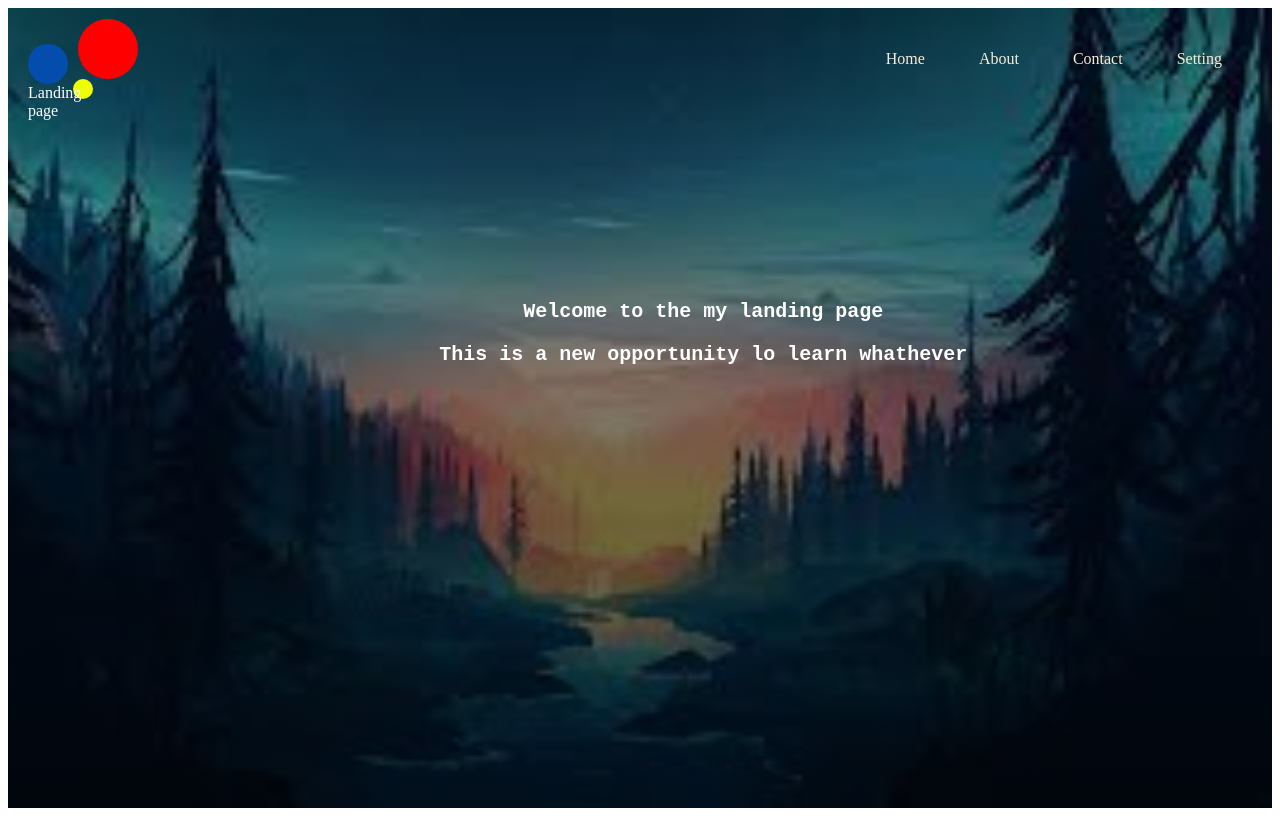
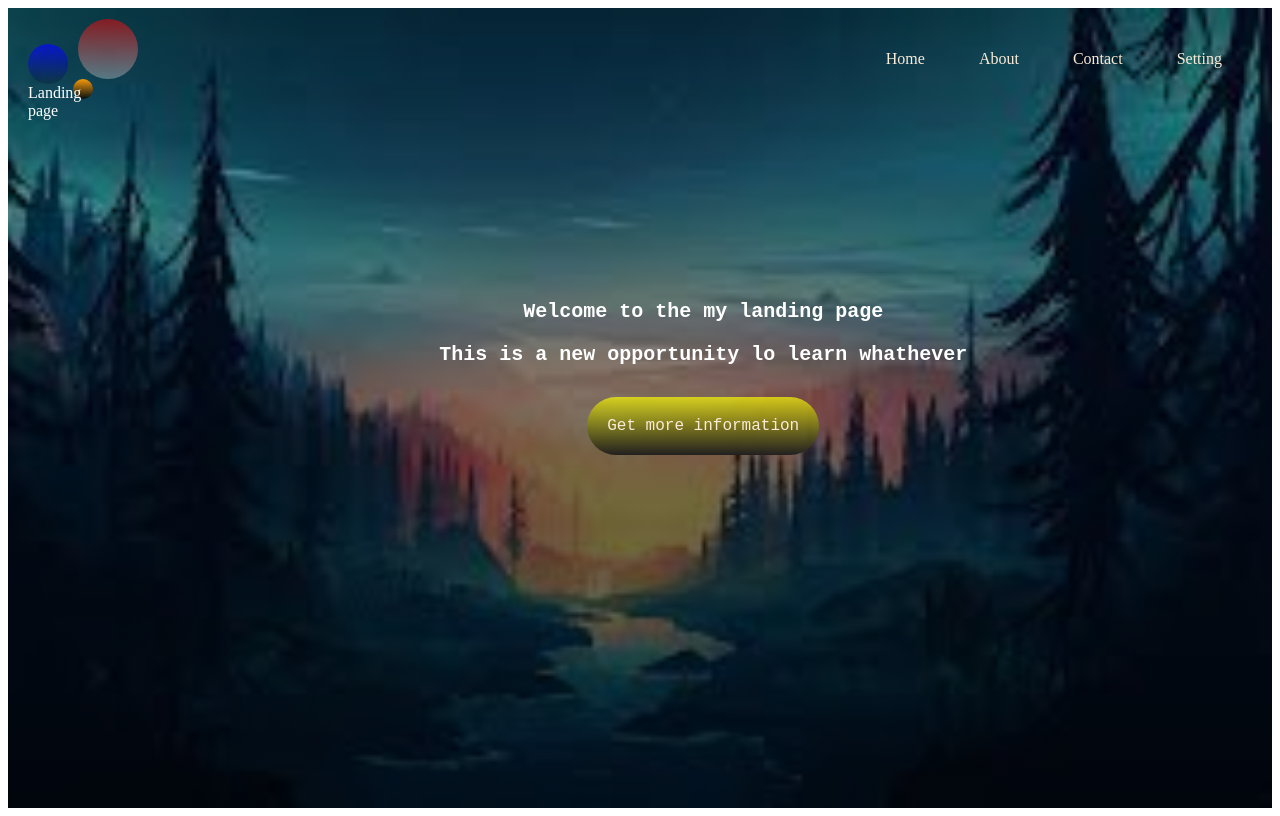
Before and after one commit to Alexs18/Curso-Estilos-Udemy, a plain HTML site: page PaginasEstaticas/QuintoBloque/resources/html/Landen.html in a window 1280 px wide. Drawn offline with Linux system fonts and the light colour scheme.

Commit message:
Cambios Landing

```diff
--- a/PaginasEstaticas/QuintoBloque/resources/css/Landing.css
+++ b/PaginasEstaticas/QuintoBloque/resources/css/Landing.css
@@ -1,3 +1,4 @@
+
 header{
     background-image: linear-gradient(rgb(0, 0, 0, .3), rgb(0,0,0,.7)),url("../Img/FondoLanden.jpg");
     background-repeat: no-repeat;
@@ -23,7 +24,7 @@ header{
     color: rgb(255, 255, 255);
 }
 .one{
-    background-color: red;
+    background:linear-gradient(rgb(253, 0, 0, .5), rgb(255, 255, 255, .3));
     width: 60px;
     height: 60px;
     border-radius: 50%;
@@ -31,14 +32,14 @@ header{
     right: -90px;
 }
 .Two{
-    background-color: rgb(4, 77, 172);
+    background: linear-gradient(rgb(5, 5, 255, .7), rgb(0, 0, 0, .2));
     width: 40px;
     height: 40px;
     border-radius: 50%;
     right: -20px;
 }
 .Three{
-    background-color: rgb(238, 255, 0);
+    background:linear-gradient(rgb(248, 153, 10), rgb(0, 0, 0, .8) );
     width: 20px;
     height: 20px;
     border-radius: 50%;
@@ -66,4 +67,18 @@ h3{
     color: rgb(255, 255, 255);
     font-size: 20px;
     font-family: 'Courier New', Courier, monospace;
+    margin-bottom: 50px;
 }
+.btn{
+    text-decoration: none;
+    padding: 20px;
+    border-radius: 200px;
+}
+.btn-info{
+    background:linear-gradient(rgb(252, 252, 6, .7), rgb(34, 32, 32));
+    font-family: 'Courier New', Courier, monospace;
+    color: antiquewhite;
+}
+.btn:hover{
+    background:linear-gradient(rgb(252, 252, 6), rgb(34, 32, 32, 0.7));
+}
--- a/PaginasEstaticas/QuintoBloque/resources/html/Landen.html
+++ b/PaginasEstaticas/QuintoBloque/resources/html/Landen.html
@@ -34,6 +34,7 @@
             <h3>
                 This is a new opportunity lo learn whathever
             </h3>
+            <a class="btn btn-info" href="#">Get more information</a>
         </div>
     </header>
 </body>
```
